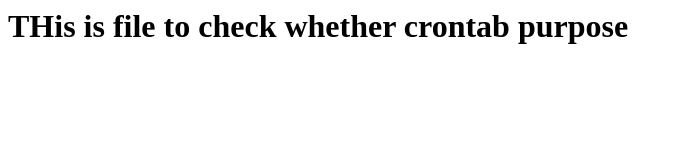
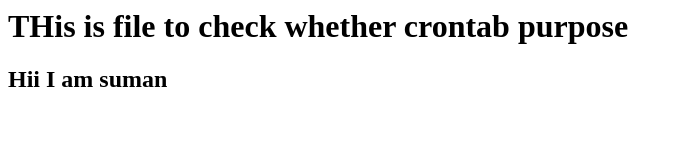
Before and after one commit to sumandevops201/crontab, a plain HTML site: page index.html in a window 1280 px wide. Shown: the whole page, without its empty margins (0-683 px from the left). Drawn offline with Linux system fonts and the light colour scheme.

Commit message:
Update index.html

```diff
--- a/index.html
+++ b/index.html
@@ -1 +1,2 @@
 <h1>THis is file to check whether crontab purpose</h1>
+<h2>Hii I am suman</h2>
```
